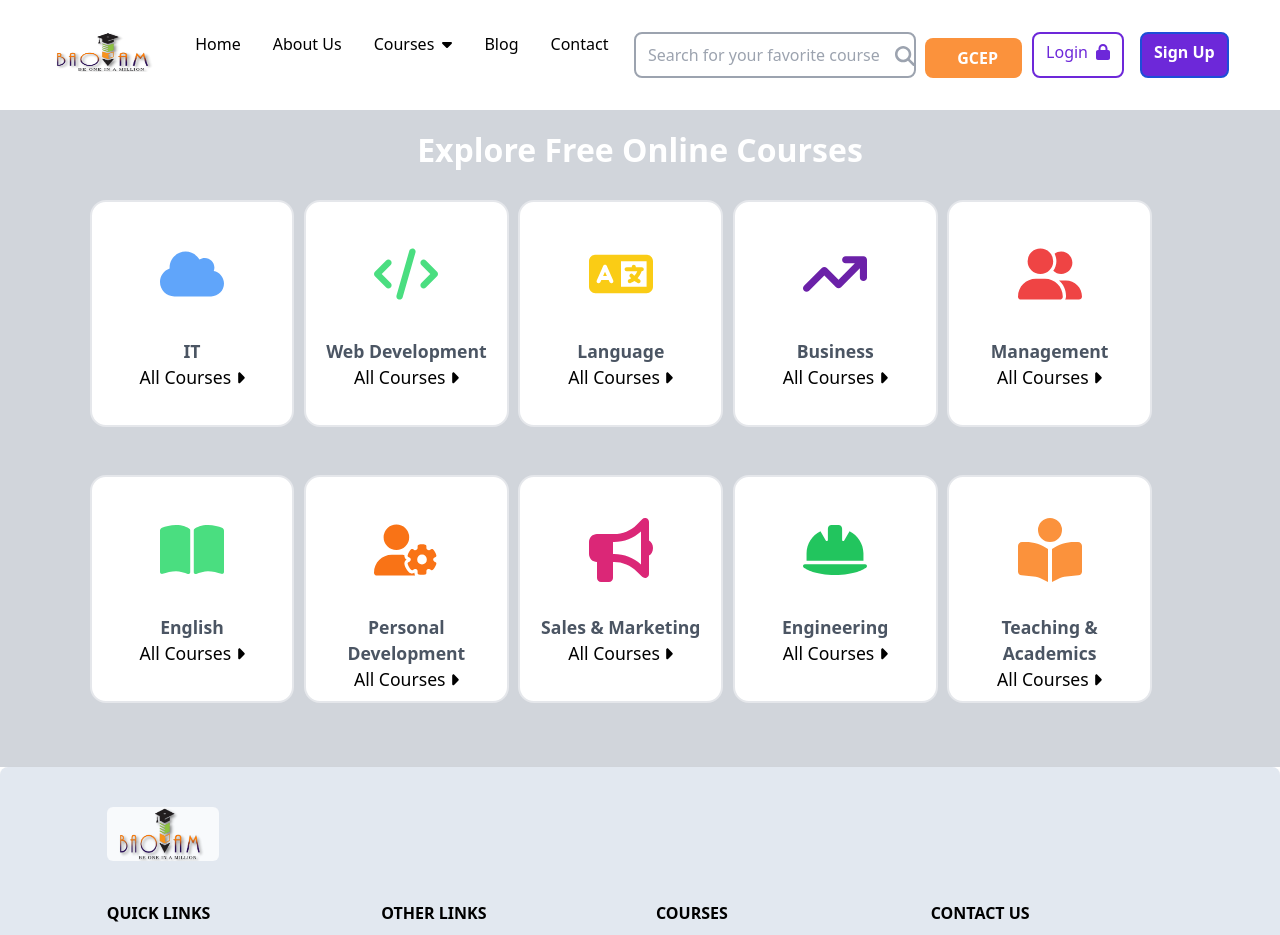
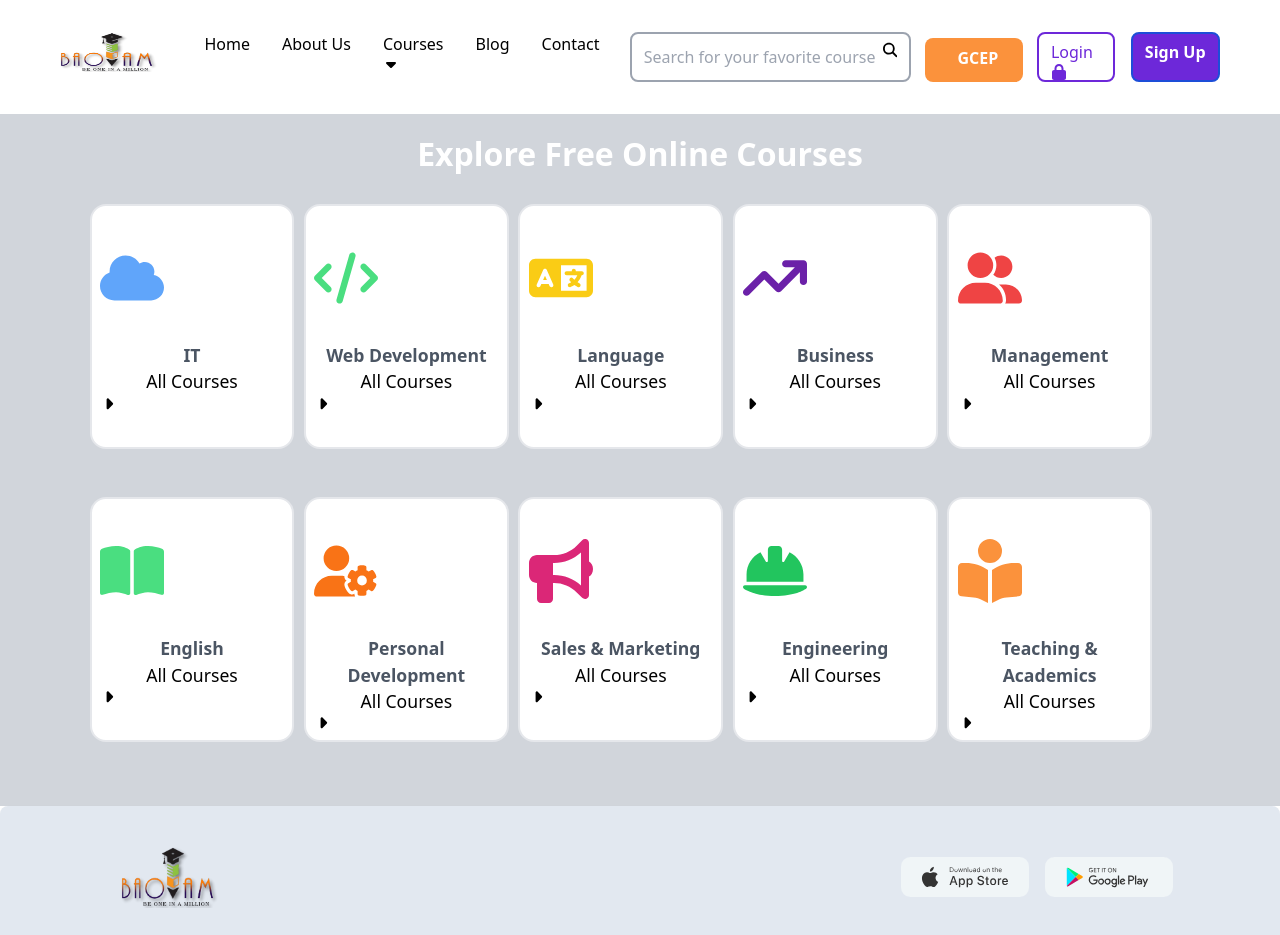
Before and after one commit to BaoiamApp/Baoiam, a React (Vite) app: page / in a window 1280 px wide. Shown: the top 935 px of the page. Built offline with nearby package versions, Linux system fonts and the light colour scheme.

Commit message:
update footer

```diff
--- a/src/Components/Courses.jsx
+++ b/src/Components/Courses.jsx
@@ -1,6 +1,7 @@
-import { faArrowRight, faArrowTrendUp, faBookOpen, faBookOpenReader, faBullhorn, faCaretRight, faCloud, faCode, faHeartPulse, faHelmetSafety, faLanguage, faUserGear, faUserGroup } from '@fortawesome/free-solid-svg-icons'
-import { FontAwesomeIcon } from '@fortawesome/react-fontawesome'
+// import { faArrowRight, faArrowTrendUp, faBookOpen, faBookOpenReader, faBullhorn, faCaretRight, faCloud, faCode, faHeartPulse, faHelmetSafety, faLanguage, faUserGear, faUserGroup } from '@fortawesome/free-solid-svg-icons'
+// import { FontAwesomeIcon } from '@fortawesome/react-fontawesome'
 import React from 'react'
+import { FaArrowTrendUp, FaBookOpen, FaBookOpenReader, FaBullhorn, FaCaretRight, FaCloud, FaCode, FaHelmetSafety, FaLanguage, FaUserGear, FaUserGroup } from 'react-icons/fa6'
 
 const Courses = () => {
   return (
@@ -14,66 +15,66 @@ const Courses = () => {
 
        <div className='w-[90vw] sm:w-[45vw] lg:w-[16vw] rounded-2xl p-[5%]  border-2 border-gray-200 bg-white  text-center'>
          <p className='mb-[0.7rem] xl:h-[8rem] xl:mb-0 lg:mb-[0.1rem]'>
-          <FontAwesomeIcon icon={faCloud} className='text-blue-400 text-[14vw] sm:text-[10vw] lg:w-[4rem]'/>
+          <FaCloud className='text-blue-400 text-[14vw] sm:text-[10vw] lg:w-[4rem]'/>
           </p>
        <p className='font-bold text-gray-600 mt-1  mb-1 sm:my-0 text-[9vw] sm:text-[4vw] lg:text-[1.1rem]'>IT </p>
-       <p className='text-[7vw] sm:text-[3vw] lg:text-[1.1rem]'> All Courses <FontAwesomeIcon icon={faCaretRight}/></p></div>
+       <p className='text-[7vw] sm:text-[3vw] lg:text-[1.1rem]'> All Courses <FaCaretRight/></p></div>
 
 
-       <div className='w-[90vw] sm:w-[45vw] lg:w-[16vw] rounded-2xl  p-[5%] border-2 border-gray-200 bg-white text-center'><p className='mb-[0.7rem] xl:h-[8rem] xl:mb-0 lg:mb-[0.1rem]'><FontAwesomeIcon icon={faCode} className='text-green-400 text-[14vw] sm:text-[10vw] lg:w-[4rem]'/></p>
+       <div className='w-[90vw] sm:w-[45vw] lg:w-[16vw] rounded-2xl  p-[5%] border-2 border-gray-200 bg-white text-center'><p className='mb-[0.7rem] xl:h-[8rem] xl:mb-0 lg:mb-[0.1rem]'><FaCode className='text-green-400 text-[14vw] sm:text-[10vw] lg:w-[4rem]'/></p>
        <p className='font-bold text-gray-600 sm:my-0 sm:text-[4vw] mt-1 mb-1 text-[9vw] lg:text-[1.1rem]'>Web Development</p>
-       <p className='text-[7vw] sm:text-[3vw] lg:text-[1.1rem]'>All Courses <FontAwesomeIcon icon={faCaretRight}/></p>
+       <p className='text-[7vw] sm:text-[3vw] lg:text-[1.1rem]'>All Courses <FaCaretRight/></p>
        </div>
 
 
-       <div className='w-[90vw] sm:w-[45vw] lg:w-[16vw] rounded-2xl p-[5%] border-2 border-gray-200 bg-white text-center'><p className='mb-[0.7rem] xl:h-[8rem] xl:mb-0 lg:mb-[0.1rem]'><FontAwesomeIcon icon={faLanguage} className='text-yellow-400 text-[14vw] sm:text-[10vw] lg:w-[4rem]'/></p>
+       <div className='w-[90vw] sm:w-[45vw] lg:w-[16vw] rounded-2xl p-[5%] border-2 border-gray-200 bg-white text-center'><p className='mb-[0.7rem] xl:h-[8rem] xl:mb-0 lg:mb-[0.1rem]'><FaLanguage className='text-yellow-400 text-[14vw] sm:text-[10vw] lg:w-[4rem]'/></p>
        <p className='font-bold text-gray-600 sm:my-0 sm:text-[4vw] mt-1 mb-1 text-[9vw] lg:text-[1.1rem]'>Language</p>
-       <p className='text-[7vw] sm:text-[3vw] lg:text-[1.1rem]'> All Courses <FontAwesomeIcon icon={faCaretRight}/></p></div>
+       <p className='text-[7vw] sm:text-[3vw] lg:text-[1.1rem]'> All Courses <FaCaretRight/></p></div>
 
 
-       <div className='w-[90vw] sm:w-[45vw] lg:w-[16vw] rounded-2xl p-[5%] border-2 border-gray-200 bg-white text-center'><p className='mb-[0.7rem] xl:h-[8rem] xl:mb-0 lg:mb-[0.1rem]'><FontAwesomeIcon icon={faArrowTrendUp} className='text-purple-800 text-[14vw] sm:text-[10vw] lg:w-[4rem]'/></p>
+       <div className='w-[90vw] sm:w-[45vw] lg:w-[16vw] rounded-2xl p-[5%] border-2 border-gray-200 bg-white text-center'><p className='mb-[0.7rem] xl:h-[8rem] xl:mb-0 lg:mb-[0.1rem]'><FaArrowTrendUp className='text-purple-800 text-[14vw] sm:text-[10vw] lg:w-[4rem]'/></p>
        <p className='font-bold sm:my-0 sm:text-[4vw] text-gray-600 mt-1 mb-1 text-[9vw] lg:text-[1.1rem]'>Business</p>
-       <p className='text-[7vw] sm:text-[3vw] lg:text-[1.1rem]'>All Courses <FontAwesomeIcon icon={faCaretRight}/></p></div>
+       <p className='text-[7vw] sm:text-[3vw] lg:text-[1.1rem]'>All Courses <FaCaretRight/></p></div>
 
 
-       <div className='w-[90vw] sm:w-[45vw] lg:w-[16vw] rounded-2xl p-[5%] border-2 border-gray-200 bg-white  text-center'><p className='mb-[0.7rem] xl:h-[8rem] xl:mb-0 lg:mb-[0.1rem]'><FontAwesomeIcon icon={faUserGroup} className='text-red-500 text-[14vw] sm:text-[10vw] lg:w-[4rem]'/></p>
+       <div className='w-[90vw] sm:w-[45vw] lg:w-[16vw] rounded-2xl p-[5%] border-2 border-gray-200 bg-white  text-center'><p className='mb-[0.7rem] xl:h-[8rem] xl:mb-0 lg:mb-[0.1rem]'><FaUserGroup className='text-red-500 text-[14vw] sm:text-[10vw] lg:w-[4rem]'/></p>
        <p className='font-bold sm:my-0 sm:text-[4vw] text-gray-600 mt-1 mb-1 text-[9vw]
        lg:text-[1.1rem]'>Management</p>
-       <p className='text-[7vw] sm:text-[3vw] lg:text-[1.1rem]'>All Courses <FontAwesomeIcon icon={faCaretRight}/></p></div>
+       <p className='text-[7vw] sm:text-[3vw] lg:text-[1.1rem]'>All Courses <FaCaretRight/></p></div>
 
 
-       <div className='w-[90vw] sm:w-[45vw] lg:w-[16vw] rounded-2xl p-[5%] border-2 border-gray-200 bg-white text-center'><p className='mb-[0.7rem] xl:h-[8rem] xl:mb-0 lg:mb-[0.1rem]'><FontAwesomeIcon icon={faBookOpen} className='text-green-400 text-[14vw] sm:text-[10vw] lg:w-[4rem]'/></p>
+       <div className='w-[90vw] sm:w-[45vw] lg:w-[16vw] rounded-2xl p-[5%] border-2 border-gray-200 bg-white text-center'><p className='mb-[0.7rem] xl:h-[8rem] xl:mb-0 lg:mb-[0.1rem]'><FaBookOpen className='text-green-400 text-[14vw] sm:text-[10vw] lg:w-[4rem]'/></p>
        <p className='font-bold sm:my-0 sm:text-[4vw] text-gray-600 mt-1 mb-1 text-[9vw]
        lg:text-[1.1rem]'>English</p>
-       <p className='text-[7vw] sm:text-[3vw] lg:text-[1.1rem]'>All Courses <FontAwesomeIcon icon={faCaretRight}/></p></div>
+       <p className='text-[7vw] sm:text-[3vw] lg:text-[1.1rem]'>All Courses <FaCaretRight/></p></div>
 
 
-       <div className='w-[90vw] sm:w-[45vw] lg:w-[16vw] rounded-2xl p-[5%] border-2 border-gray-200 bg-white  text-center'><p className='mb-[0.7rem] xl:h-[8rem] xl:mb-0 lg:mb-[0.1rem]'><FontAwesomeIcon icon={faUserGear} className='text-orange-500 text-[14vw] sm:text-[10vw] lg:w-[4rem]'/></p>
+       <div className='w-[90vw] sm:w-[45vw] lg:w-[16vw] rounded-2xl p-[5%] border-2 border-gray-200 bg-white  text-center'><p className='mb-[0.7rem] xl:h-[8rem] xl:mb-0 lg:mb-[0.1rem]'><FaUserGear className='text-orange-500 text-[14vw] sm:text-[10vw] lg:w-[4rem]'/></p>
        <p className='font-bold sm:my-0 sm:text-[4vw] text-gray-600 mt-1 mb-1 text-[9vw]
        lg:text-[1.1rem]'>Personal Development</p>
-       <p className='text-[7vw] sm:text-[3vw] lg:text-[1.1rem]'>All Courses <FontAwesomeIcon icon={faCaretRight}/></p></div>
+       <p className='text-[7vw] sm:text-[3vw] lg:text-[1.1rem]'>All Courses <FaCaretRight/></p></div>
 
 
-       <div className='w-[90vw] sm:w-[45vw] lg:w-[16vw] rounded-2xl p-[5%] border-2 border-gray-200 bg-white  text-center'><p className='mb-[0.7rem] xl:h-[8rem] xl:mb-0 lg:mb-[0.1rem]'><FontAwesomeIcon icon={faBullhorn} className='text-pink-600 text-[14vw] sm:text-[10vw] lg:w-[4rem]'/></p>
+       <div className='w-[90vw] sm:w-[45vw] lg:w-[16vw] rounded-2xl p-[5%] border-2 border-gray-200 bg-white  text-center'><p className='mb-[0.7rem] xl:h-[8rem] xl:mb-0 lg:mb-[0.1rem]'><FaBullhorn className='text-pink-600 text-[14vw] sm:text-[10vw] lg:w-[4rem]'/></p>
        <p className='font-bold sm:my-0 sm:text-[4vw] text-gray-600 mb-1 mt-1 text-[9vw]
        lg:text-[1.1rem]'>Sales & Marketing</p>
-       <p className='text-[7vw] sm:text-[3vw] lg:text-[1.1rem]'>All Courses <FontAwesomeIcon icon={faCaretRight}/></p></div>
+       <p className='text-[7vw] sm:text-[3vw] lg:text-[1.1rem]'>All Courses <FaCaretRight/></p></div>
 
 
-       <div className='w-[90vw] sm:w-[45vw] lg:w-[16vw] rounded-2xl p-[5%] border-2 border-gray-200 bg-white  text-center'><p className='mb-[0.7rem] xl:h-[8rem] xl:mb-0 lg:mb-[0.1rem]'><FontAwesomeIcon icon={faHelmetSafety} className='text-green-500 text-[14vw] sm:text-[10vw] lg:w-[4rem]'/></p>
+       <div className='w-[90vw] sm:w-[45vw] lg:w-[16vw] rounded-2xl p-[5%] border-2 border-gray-200 bg-white  text-center'><p className='mb-[0.7rem] xl:h-[8rem] xl:mb-0 lg:mb-[0.1rem]'><FaHelmetSafety className='text-green-500 text-[14vw] sm:text-[10vw] lg:w-[4rem]'/></p>
        <p className='font-bold sm:my-0 sm:text-[4vw] text-gray-600 mb-1 mt-1 text-[9vw]
        lg:text-[1.1rem]'>Engineering </p>
-       <p className='text-[7vw] sm:text-[3vw] lg:text-[1.1rem]'>All Courses <FontAwesomeIcon icon={faCaretRight}/></p></div>
+       <p className='text-[7vw] sm:text-[3vw] lg:text-[1.1rem]'>All Courses <FaCaretRight/></p></div>
 
 
 
-       <div className='w-[90vw] sm:w-[45vw] lg:w-[16vw] p-[5%] rounded-2xl border-2 border-gray-200 bg-white text-center'><p className='mb-[0.7rem] xl:h-[8rem] lg:mb-[0.1rem] xl:mb-0'><FontAwesomeIcon icon={faBookOpenReader} className='text-orange-400 text-[14vw] sm:text-[10vw] lg:w-[4rem]'/></p>
+       <div className='w-[90vw] sm:w-[45vw] lg:w-[16vw] p-[5%] rounded-2xl border-2 border-gray-200 bg-white text-center'><p className='mb-[0.7rem] xl:h-[8rem] lg:mb-[0.1rem] xl:mb-0'><FaBookOpenReader className='text-orange-400 text-[14vw] sm:text-[10vw] lg:w-[4rem]'/></p>
        <p className='font-bold sm:my-0 sm:text-[4vw] text-gray-600 mt-1 xl:mt-0 mb-1 text-[9vw]
        lg:text-[1.1rem]'>Teaching & Academics</p>
-       <p className='text-[7vw] sm:text-[3vw] lg:text-[1.1rem]'>All Courses <FontAwesomeIcon icon={faCaretRight}/></p></div>
+       <p className='text-[7vw] sm:text-[3vw] lg:text-[1.1rem]'>All Courses <FaCaretRight/></p></div>
     </div>
     </div>
   )
 }
 
-export default Courses
+export default Courses;
--- a/src/Components/Footer/Footer.jsx
+++ b/src/Components/Footer/Footer.jsx
@@ -1,5 +1,7 @@
 import React from "react";
-import BrandLogo from '../../assets/brand.png'
+import BrandLogo from "../../assets/brand.png";
+import AppStore from "../../assets/footer-desktop-appstore.svg";
+import PlayStore from "../../assets/footer-desktop-playstore.svg";
 import {
   FaFacebook,
   FaGithub,
@@ -8,21 +10,32 @@ import {
   FaLinkedin,
   FaRegCopyright,
   FaXTwitter,
+  FaYoutube,
 } from "react-icons/fa6";
 import { TiSocialFacebook } from "react-icons/ti";
 
 function Footer() {
   return (
     <div className="w-full pt-8 pb-4 rounded-lg relative shadow-md bg-slate-200 text-black ">
-
-      <div className="flex justify-between mx-auto w-10/12 py-2 items-center">
-      <div className="brand-logo w-28">
-        <img src={BrandLogo} className="bg-slate-50 rounded-md outline-8 outline-white" alt="Brand logo" />
+      <div className="flex flex-wrap gap-8 justify-between mx-auto w-10/12 py-2 items-center">
+        <div className="brand-logo w-28 md:w-32">
+          <img
+            src={BrandLogo}
+            className="rounded-md"
+            alt="Brand logo"
+          />
+        </div>
+        <div className="flex items-center justify-center gap-4">
+          <div className="w-28 md:w-32">
+            <img src={AppStore} alt='AppStore' />
+          </div>
+          <div className="w-28 md:w-32">
+            <img src={PlayStore} alt='PlayStore' />
+          </div>
         </div>
         {/* <p className="font-semibold">
           Get connected with us on social networks:
         </p> */}
-
       </div>
       {/* <hr className="w-11/12 border-2 text-gray-400 mx-auto" /> */}
       <div className="grid lg:grid-cols-4 grid-cols-1 sm:grid-cols-2 m-8 gap-8 w-10/12 mx-auto">
@@ -71,8 +84,7 @@ function Footer() {
             <FaFacebook />
             <FaXTwitter />
             <FaInstagram />
-            <FaGoogle />
-            <FaGithub />
+            <FaYoutube />
             <FaLinkedin />
           </div>
         </div>
@@ -80,11 +92,11 @@ function Footer() {
       <hr className="w-11/12 border-2 border-slate-700 mx-auto" />
 
       <div className="flex justify-between py-4 items-center">
+        <div className=" flex items-center text-xs md:text-sm gap-2 justify-center w-full">
+          Copyright
+          <FaRegCopyright /> 2023 BAOIAM. ALL Rights Reserved
+        </div>
 
-      <div className=" flex items-center text-xs md:text-sm gap-2 justify-center w-full">
-        Copyright
-        <FaRegCopyright /> 2023 BAOIAM. ALL Rights Reserved
-      </div>
       </div>
     </div>
   );
--- a/src/Components/Navbar.jsx
+++ b/src/Components/Navbar.jsx
@@ -1,9 +1,7 @@
-
-import { faBars, faCaretDown, faCaretUp, faLock, faRightToBracket, faUser } from '@fortawesome/free-solid-svg-icons'
-import { faMagnifyingGlass } from '@fortawesome/free-solid-svg-icons/faMagnifyingGlass'
-import { FontAwesomeIcon } from '@fortawesome/react-fontawesome'
 import React, { useState } from 'react'
 import img1 from '../images/img1.png'
+import { FaCaretUp } from 'react-icons/fa';
+import { FaBars, FaCaretDown, FaLock, FaMagnifyingGlass, FaRightToBracket, FaUser } from 'react-icons/fa6';
 const Navbar = () => {
   const [show,setShow] = useState(false) ;
   const [showmenu,setShowmenu] = useState(false)
@@ -21,7 +19,7 @@ const Navbar = () => {
 
 
             <div className='flex flex-col'>
-              <li className='mx-4 cursor-pointer' onClick={()=>setShow(!show)}>Courses {show?<FontAwesomeIcon className='ml-1' icon={faCaretUp}/>:<FontAwesomeIcon className='ml-1' icon={faCaretDown}/>}</li>
+              <li className='mx-4 cursor-pointer' onClick={()=>setShow(!show)}>Courses {show?<FaCaretUp/>:<FaCaretDown/>}</li>
 
               { show && <div className='absolute mt-8 bg-white text-sm p-1'>
               <ul>
@@ -45,7 +43,7 @@ const Navbar = () => {
 
       <input className='w-[14rem] lg:text-[1rem] outline:none xl:w-[16rem]  sm:text-[2.3vw] sm:w-[85%] mr-2 ' type="text" placeholder='Search for your favorite course'></input>
 
-      <FontAwesomeIcon className='text-gray-400 lg:text-lg xl:pl-2 xl:text-xl text-xl pt-1 pl-2' icon={faMagnifyingGlass}/>
+      <FaMagnifyingGlass/>
 
       </div>
 
@@ -54,12 +52,12 @@ const Navbar = () => {
 
     <div className='flex '>
         <div className='border-2 hidden lg:hidden px-3 xl:pt-1.5 xl:block mr-[1rem] border-violet-700 rounded-lg text-violet-700'><button className='pr-2'>Login</button>
-        <FontAwesomeIcon icon={faLock}/></div>
+        <FaLock/></div>
         <div className='bg-violet-700 hidden xl:block xl:pt-1.5 lg:hidden text-white font-semibold border-2 border-blue-700 rounded-lg px-3 '><button>Sign Up</button></div>
     </div>
 
     <div>
-    <div className="absolute lg:block top-[2rem] xl:hidden sm:top-[2.2rem] right-[2rem]"><FontAwesomeIcon className='text-[2rem]' onClick={()=>setShowmenu(!showmenu)} icon={faBars}/>
+    <div className="absolute lg:block top-[2rem] xl:hidden sm:top-[2.2rem] right-[2rem]"><FaBars className='text-[2rem]' onClick={()=>setShowmenu(!showmenu)}/>
     </div>
 
     {
@@ -70,7 +68,7 @@ const Navbar = () => {
 
 
             <div className='flex flex-col'>
-              <li className='mx-5 cursor-pointer my-1 lg:hidden' onClick={()=>setShow(!show)}>Courses {show?<FontAwesomeIcon className='ml-1' icon={faCaretUp}/>:<FontAwesomeIcon className='ml-1' icon={faCaretDown}/>}</li>
+              <li className='mx-5 cursor-pointer my-1 lg:hidden' onClick={()=>setShow(!show)}>Courses {show?<FaCaretUp className='ml-1'/>:<FaCaretDown className='ml-1'/>}</li>
 
               { show && <div className='absolute mt-8 bg-gray-200 text-sm p-1'>
               <ul>
@@ -86,8 +84,8 @@ const Navbar = () => {
 
             <li className='mx-5 my-1 lg:hidden'>Blog</li>
             <li className='mx-5 my-1 lg:hidden'>Contact</li>
-            <li className='mx-3 my-1'><FontAwesomeIcon icon={faRightToBracket}/><button className='ml-2'>Sign Up</button></li>
-            <li className='mx-3 my-1'><FontAwesomeIcon icon={faUser}/><button className='ml-2'>Login</button></li>
+            <li className='mx-3 my-1'><FaRightToBracket/><button className='ml-2'>Sign Up</button></li>
+            <li className='mx-3 my-1'><FaUser/><button className='ml-2'>Login</button></li>
         </ul>
 
 
```
Also changed, not shown: src/Components/Home/Home.jsx (added, +9 -0 lines), src/assets/footer-desktop-appstore.svg (added), src/assets/footer-desktop-playstore.svg (added).
